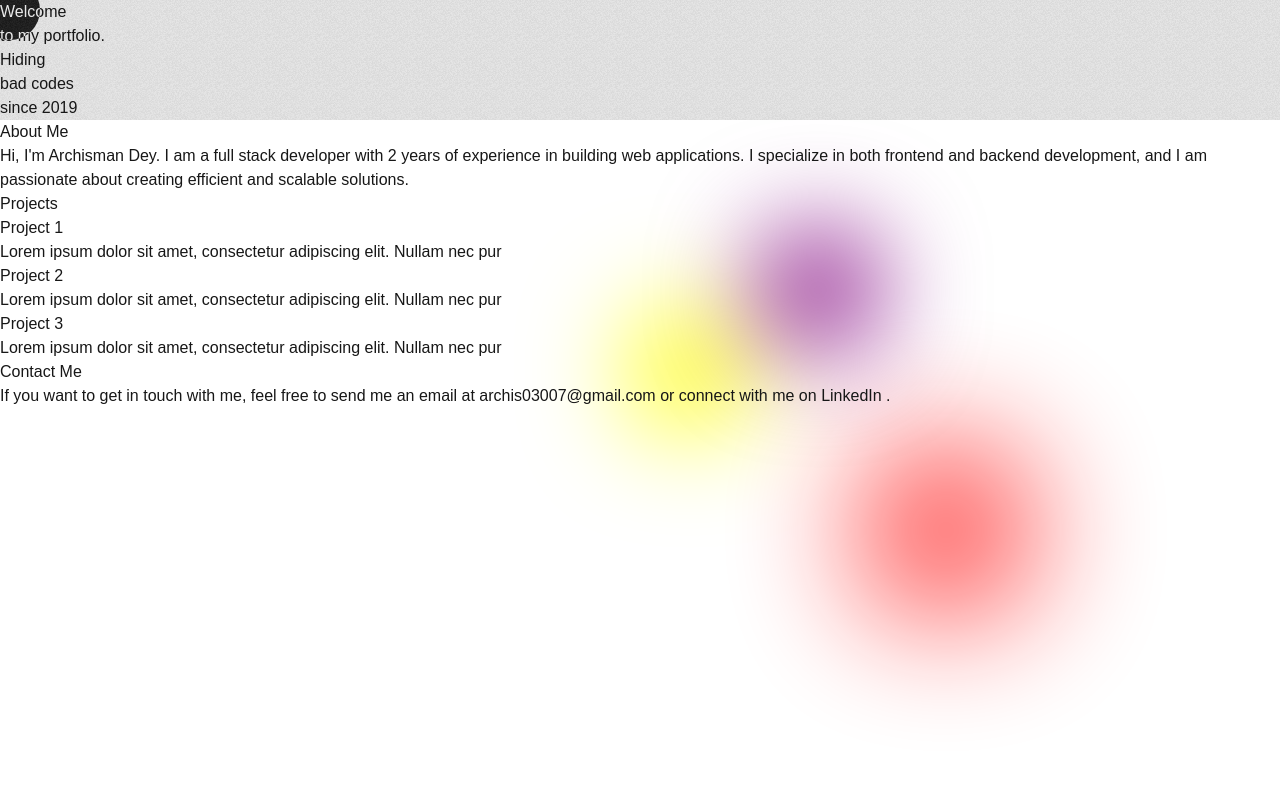
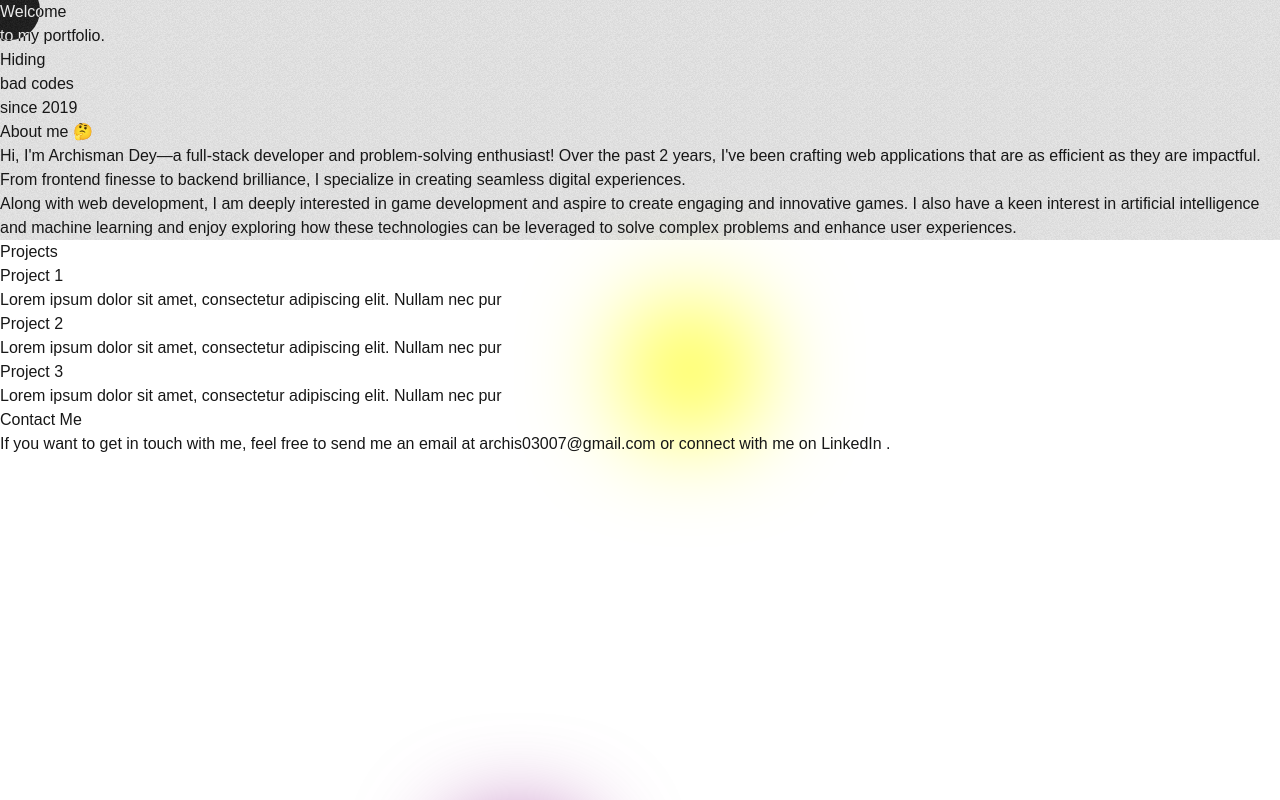
Before and after one commit to Archis03007/my-portfolio, a Next.js app: page / in a window 1280 px wide. Shown: the top 800 px of the page. Built offline with nearby package versions, Linux system fonts and the light colour scheme.

Commit message:
added about

```diff
--- a/src/app/page.tsx
+++ b/src/app/page.tsx
@@ -117,6 +117,19 @@ const HomePage: React.FC = () => {
       },
     });
 
+    gsap.to(purpleCircleRef.current, {
+      y: 1050,
+      x: -750,
+      ease: "expo.inOut",
+      duration: 2,
+      scrollTrigger: {
+        trigger: aboutSectionRef.current,
+        start: "top 40%",
+        end: "bottom 20%",
+        // scrub: true,
+      },
+    });
+
   }, []);
 
   return (
@@ -159,18 +172,22 @@ const HomePage: React.FC = () => {
         </h1>
       </div>
 
+      <div className="h-screen px-5 sm:px-10 hero-bg">
+        <h1 className="font-bold text-5xl sm:text-7xl lg:text-8xl">About me <span className="text-7 xl">🤔</span> </h1>
+        <div ref={aboutSectionRef}>
+          <p className="text-xl sm:text-2xl py-8">
+            Hi, I&apos;m Archisman Dey—a full-stack developer and problem-solving enthusiast! Over the past 2 years, I&apos;ve been crafting web
+             applications that are as efficient as they are impactful. From frontend finesse to backend brilliance, I specialize in creating
+              seamless digital experiences.
+          </p>
+          <p className="text-xl sm:text-2xl">
+          Along with web development, I am deeply interested in game development and aspire to create engaging and innovative games.
+          I also have a keen interest in artificial intelligence and machine learning and enjoy exploring how these technologies can be
+          leveraged to solve complex problems and enhance user experiences.
+          </p>
 
-      <div
-        ref={aboutSectionRef}
-        className="about-section mt-10 p-5 sm:p-8 bg-gray-100 rounded-lg shadow-md"
-      >
-        <h2 className="text-2xl sm:text-3xl font-bold mb-4">About Me</h2>
-        <p className="text-base sm:text-lg">
-          Hi, I&apos;m Archisman Dey. I am a full stack developer with 2 years of
-          experience in building web applications. I specialize in both frontend
-          and backend development, and I am passionate about creating efficient
-          and scalable solutions.
-        </p>
+        </div>
+
       </div>
 
       <div
```
